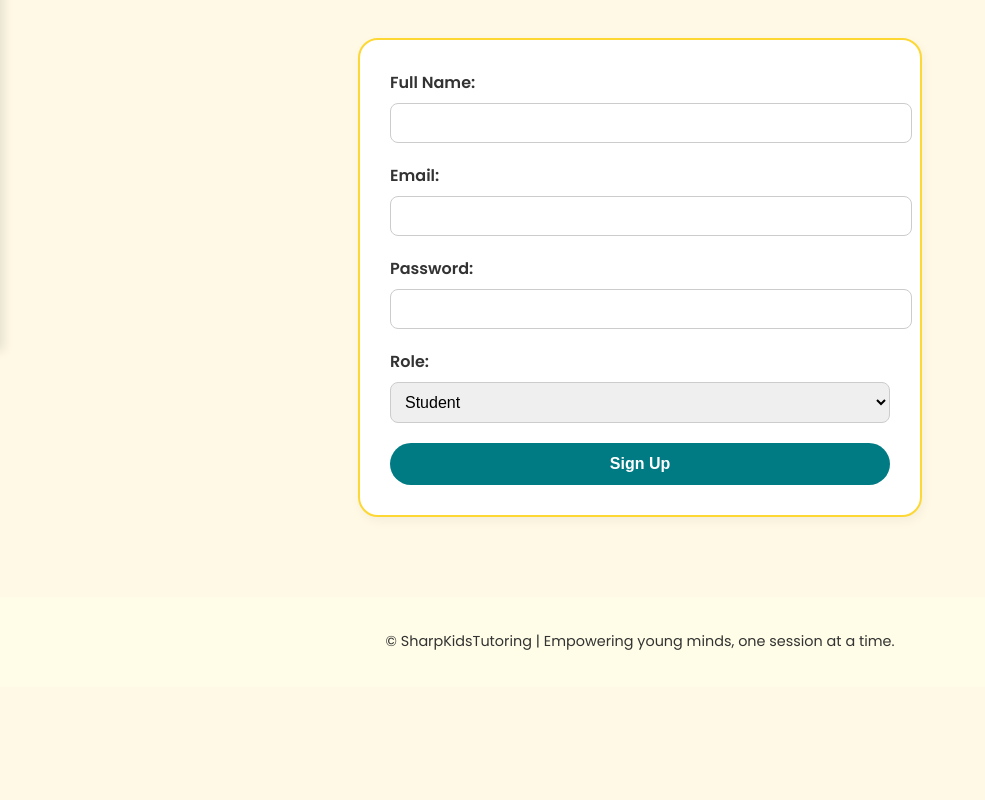
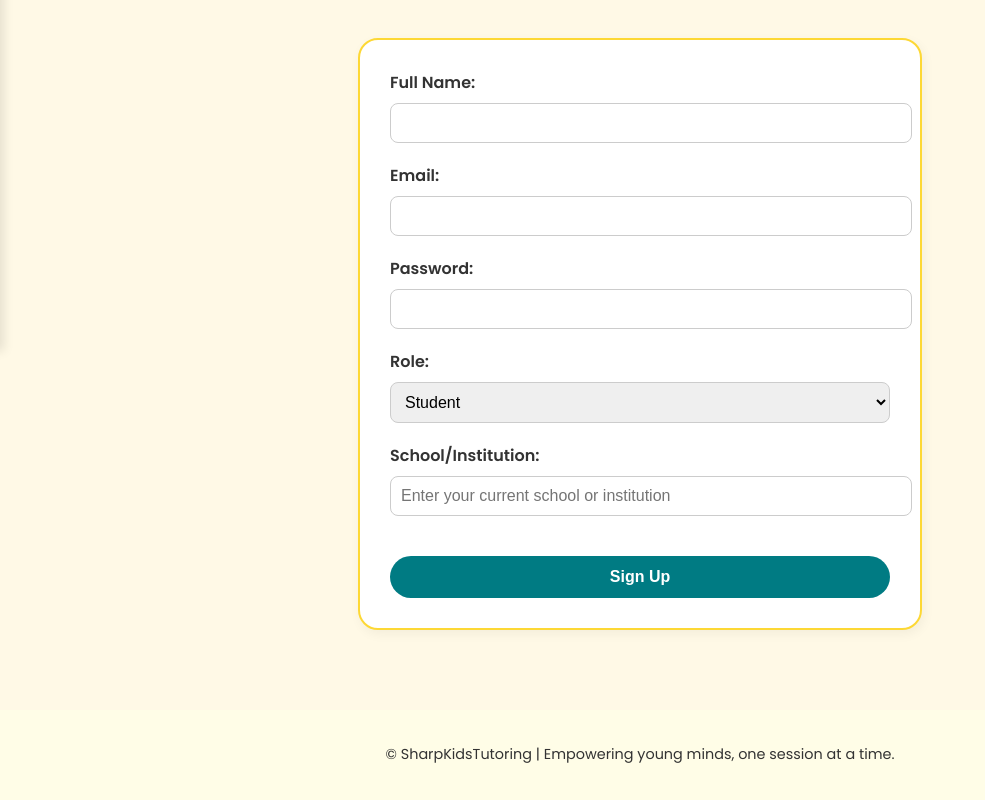
Before and after one commit to Payoya251/SmartKidsTutoring, a website: page NewFrontend/Signup.html in a window 1280 px wide. Shown: the part 529-1329 px from the top of the page, without its empty margins (0-985 px from the left). Before the commit the page ends 1216 px from the top, so only its background shows below. Drawn offline with Linux system fonts and the light colour scheme.

Commit message:
Fixes as discussed on Slack

```diff
--- a/NewFrontend/Signup.css
+++ b/NewFrontend/Signup.css
@@ -224,6 +224,25 @@ html, body {
   background-color: #005f6a;
 }
 
+#student-fields {
+  margin-bottom: 20px;
+}
+
+#student-fields label {
+  display: block;
+  margin-bottom: 8px;
+  font-weight: 600;
+}
+
+#student-fields input {
+  width: 100%;
+  padding: 10px;
+  border-radius: 8px;
+  border: 1px solid #ccc;
+  font-size: 1rem;
+  margin-bottom: 20px;
+}
+
 footer {
   text-align: center;
   padding: 20px;
--- a/NewFrontend/Signup.html
+++ b/NewFrontend/Signup.html
@@ -59,6 +59,11 @@
         <option value="tutor">Tutor</option>
       </select>
 
+      <div id="student-fields">
+        <label for="school">School/Institution:</label>
+        <input type="text" id="school" name="school" placeholder="Enter your current school or institution" />
+      </div>
+
       <button type="submit">Sign Up</button>
     </form>
   </section>
--- a/NewFrontend/StudentLogin.css
+++ b/NewFrontend/StudentLogin.css
@@ -194,6 +194,9 @@ html, body {
     justify-content: center;
     align-items: center;
     padding: 40px 20px;
+    position: relative;
+    margin: auto;
+    max-width: 100%;
   }
 
   .login-form {
--- a/NewFrontend/TutorLogin.css
+++ b/NewFrontend/TutorLogin.css
@@ -199,6 +199,9 @@ html, body {
   justify-content: center;
   align-items: center;
   padding: 40px 20px;
+  position: relative;
+  margin: auto;
+  max-width: 100%;
 }
 
 .login-form {
--- a/NewFrontend/script.js
+++ b/NewFrontend/script.js
@@ -24,6 +24,26 @@ document.addEventListener('DOMContentLoaded', function () {
       link.classList.add("active");
     }
   });
+
+  // Handle role-specific fields in signup form
+  const roleSelect = document.getElementById("role");
+  const studentFields = document.getElementById("student-fields");
+
+  if (roleSelect && studentFields) {
+    // Initially show/hide based on default selection
+    updateFormFields();
+
+    // Add event listener for when role selection changes
+    roleSelect.addEventListener("change", updateFormFields);
+
+    function updateFormFields() {
+      if (roleSelect.value === "student") {
+        studentFields.style.display = "block";
+      } else {
+        studentFields.style.display = "none";
+      }
+    }
+  }
 
   // Smooth scroll for anchor links
   const links = document.querySelectorAll("a[href^='#']");
```
Also changed, not shown: NewFrontend/Recruitment.html (+3 -0 lines), NewFrontend/StudentLogin.html (+1 -1 lines), NewFrontend/TutorLogin.html (+1 -1 lines).
